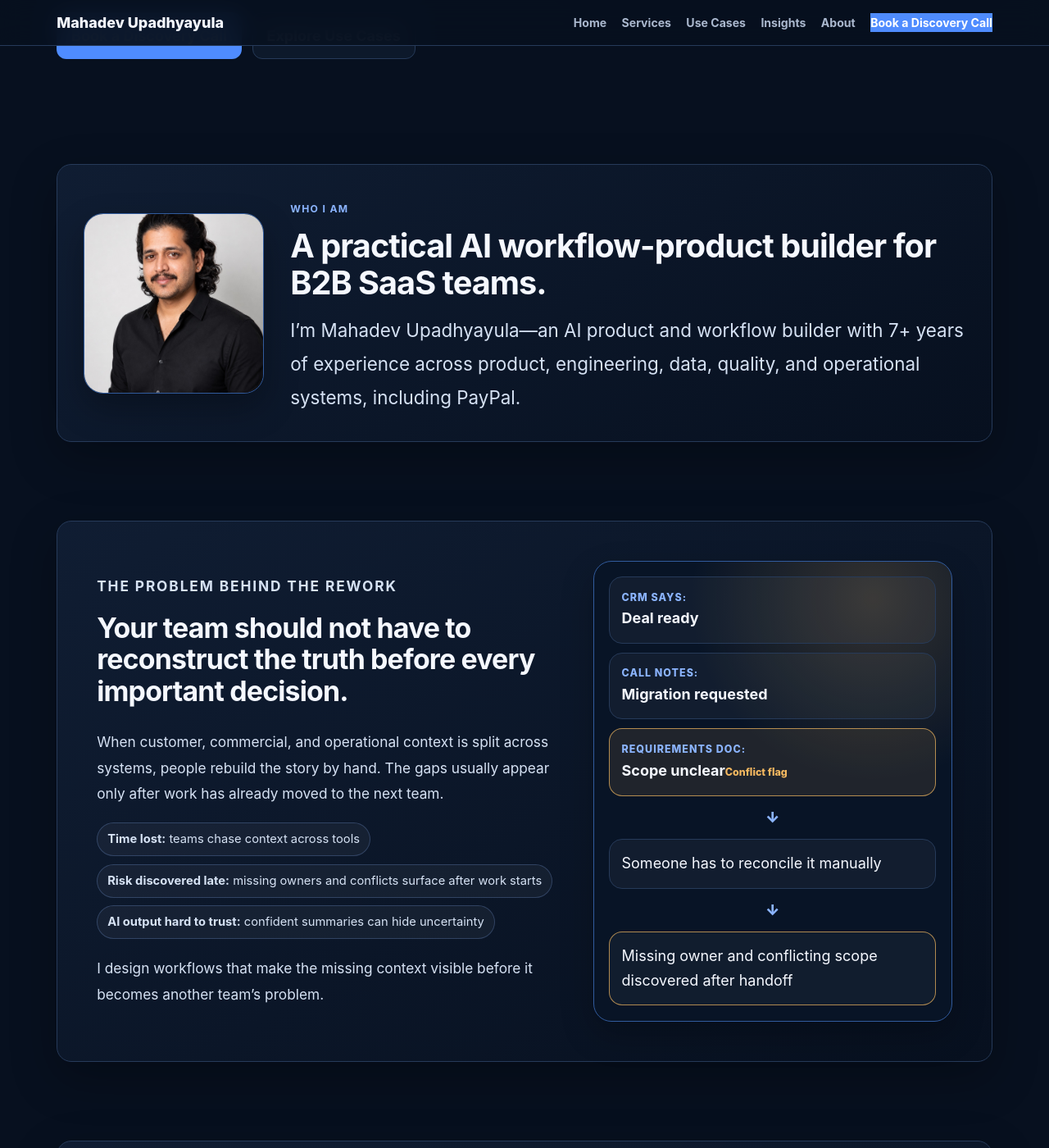
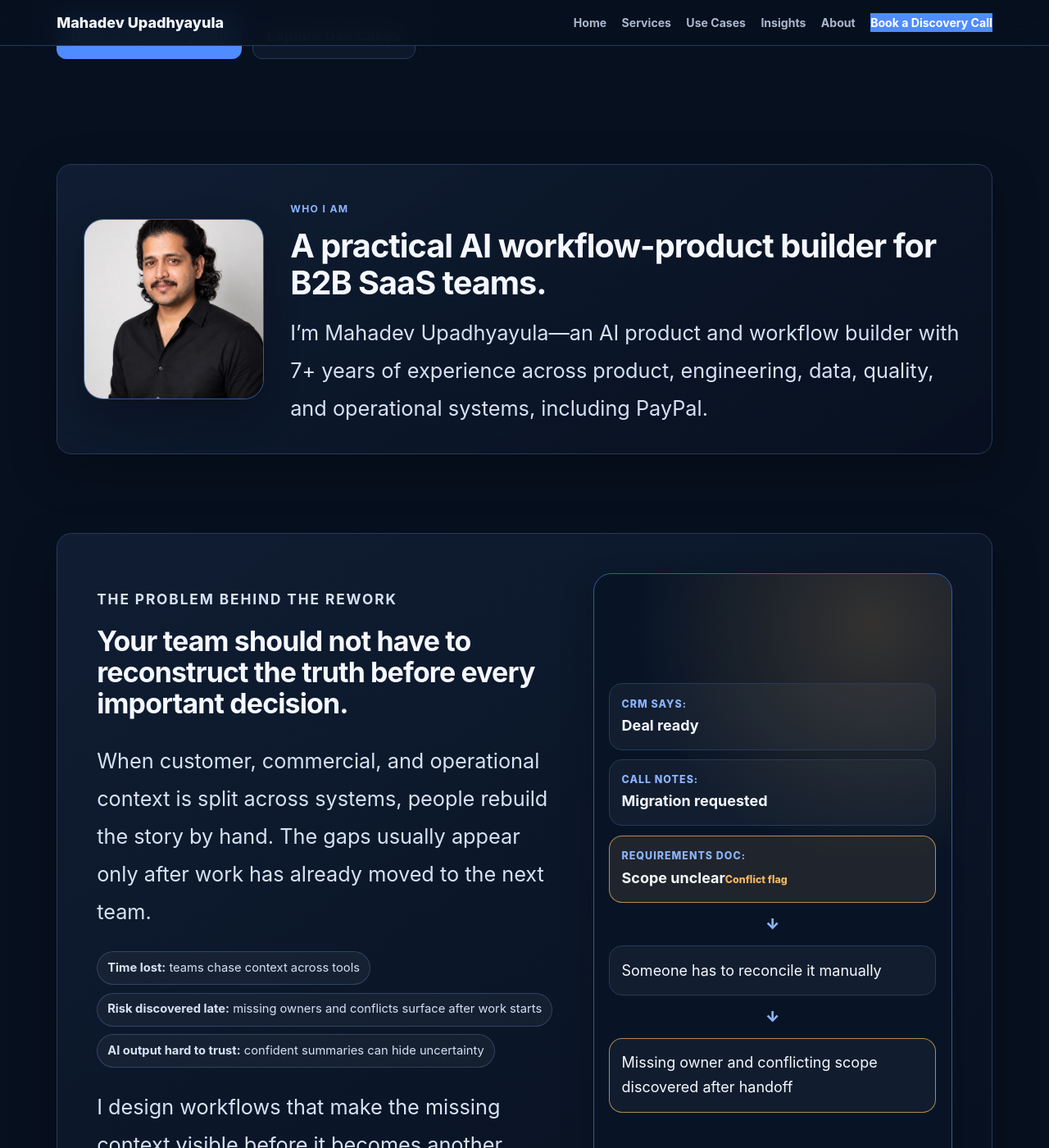
Before and after one commit to mahadevupadhyayula/mahadevupadhyayula.github.io, a Jekyll site: the page built from index.md, in a window 1280 px wide and 1400 px high, scrolled down 1126 px. Shown: the whole window at 82% size. Built offline with Jekyll 4.4.1, drawn with Linux system fonts in a browser that asks for light colours.

Commit message:
Align homepage body typography

```diff
--- a/assets/css/style.css
+++ b/assets/css/style.css
@@ -65,11 +65,13 @@
 .who-i-am p:not(.section-eyebrow),
 .client-problem p:not(.section-eyebrow),
 .help-section p:not(.section-eyebrow),
+.measure-section p:not(.section-eyebrow),
 .pillar-grid p,
-.selected-work p:not(.section-eyebrow),
+.selected-work p:not(.section-eyebrow):not(.work-label),
 .services-path p:not(.section-eyebrow),
-.insights-feature p:not(.section-eyebrow),
+.insights-feature p:not(.section-eyebrow):not(.blog-category),
 .final-cta p:not(.section-eyebrow) {
+  font-size: clamp(1.3rem, 2.1vw, 1.58rem);
   line-height: 1.82;
 }
 
```
